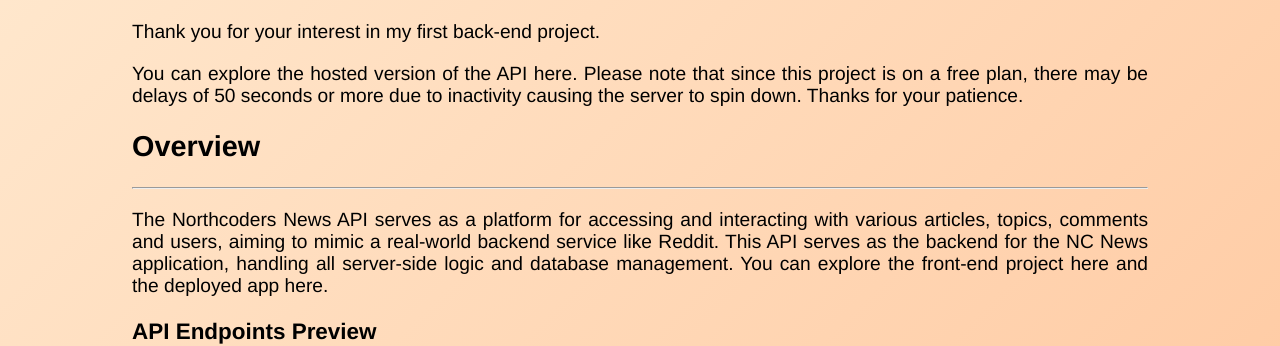
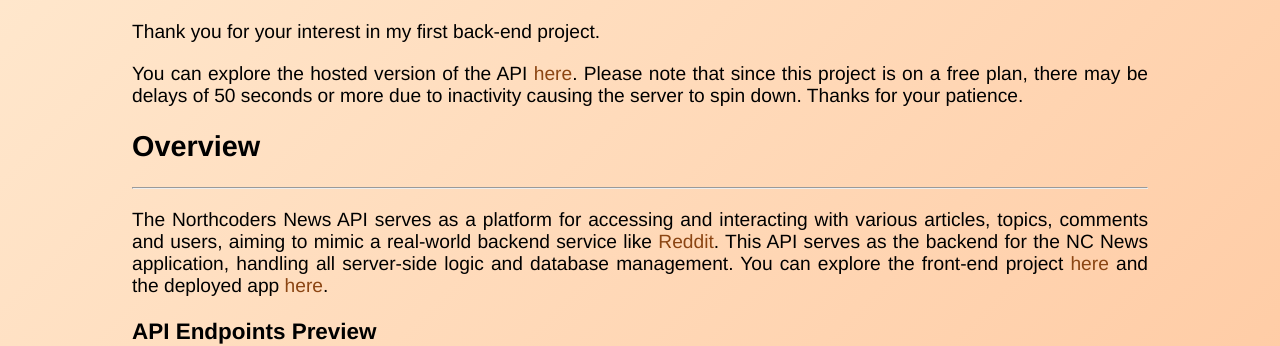
Before and after one commit to zairacodes/portfolio, a React (Vite) app: page /projects/1 in a window 1280 px wide. Shown: the part 380-726 px from the top of the page. Built offline with nearby package versions, Linux system fonts and the light colour scheme.

Commit message:
Update style for links in project pages

```diff
--- a/src/components/Header/Header.css
+++ b/src/components/Header/Header.css
@@ -15,7 +15,7 @@
     font-weight: 500;
 }
 
-a {
+header a {
     color: inherit;
     text-decoration: none;
 }
--- a/src/components/Homepage/Main/Projects/Projects.css
+++ b/src/components/Homepage/Main/Projects/Projects.css
@@ -78,6 +78,11 @@
     flex-direction: column;
     align-items: center;
     margin: 80px;
+}
+
+.projectdetails-container a {
+    color: #8B4513;
+    text-decoration: none;
 }
 
 .projectdetails-title {
```
